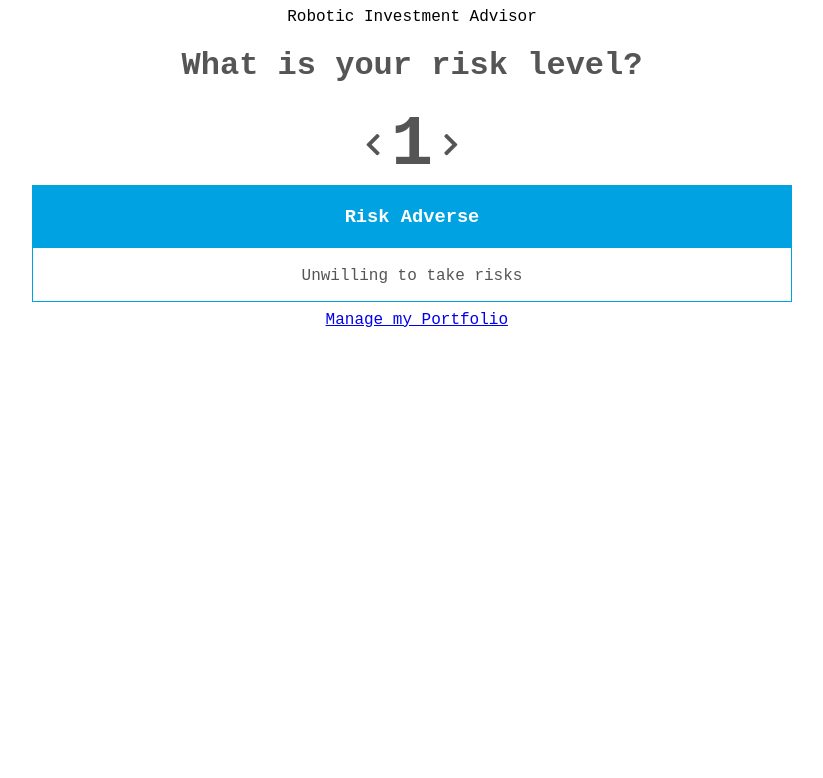
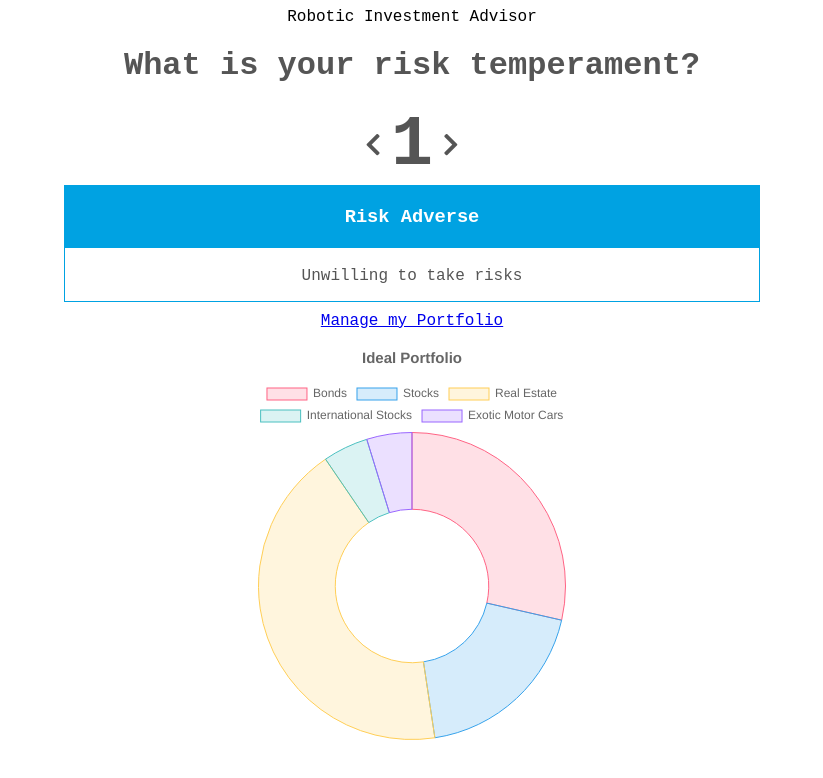
Before and after one commit to karenhlai/InvestorBot, a React (Create React App) app: page / in a window 1280 px wide. Shown: the top 778 px of the page, without its empty margins (228-1051 px from the left). Built offline with nearby package versions, Linux system fonts and the light colour scheme.

Commit message:
Style chart

```diff
--- a/public/assets/stylesheets/portfolios.css
+++ b/public/assets/stylesheets/portfolios.css
@@ -1,10 +1,6 @@
 html {
   background-color: #fff;
   font-family: "Courier New", Courier, monospace;
-}
-
-body {
-  /* width: 100%; */
 }
 
 header {
@@ -42,10 +38,14 @@ h1, h2, h3, p {
   padding: 10px;
 }
 
+.portfolio-profile-container {
+  width: 55%;
+  align-self: center;
+  align-content: center;
+}
+
 .portfolio-profile {
   border: 1px solid #00a2e2;
-  width: 60%;
-  align-self: center;
 }
 
 .portfolio-profile h3 {
@@ -55,11 +55,11 @@ h1, h2, h3, p {
   margin-top: 0;
 }
 
-.portfolio-profile a {
-  position: absolute;
-  width: 60%;
-  text-align: center;
-  padding-top: 10px;
+.portfolio-profile-container a {
+  /* width: 60%; */
+  padding: 10px 0px 10px 0px;
+  display: flex;
+  justify-content: center;
 }
 
 .form-container {
@@ -67,20 +67,23 @@ h1, h2, h3, p {
   padding: 10px;
 }
 
-
 .form-container input:last-child {
   display: block;
   margin: 10px auto 0 auto;
   background-color: #00a2e2;
-  padding: 10px 20px 10px 20px;
+  padding: 15px 60px 15px 60px;
   border-radius: 5px;
   font-family: "Courier New", Courier, monospace;
-  font-size: 15px;
+  font-size: 17px;
   font-weight: bold;
   color: #fff;
-
 }
 
+.chart-size {
+  width: 400px;
+  height: 400px;
+  margin: 0 auto;
+}
 .form-input {
   width: 20%;
 }
--- a/src/App.js
+++ b/src/App.js
@@ -1,5 +1,5 @@
 import React from 'react';
-import { Route, Redirect, Switch, Link } from 'react-router-dom';
+import { Route, Switch } from 'react-router-dom';
 import PortfoliosList from './components/portfolios/portfolios_list';
 import Transactions from './components/manage/transactions';
 
--- a/src/components/manage/transactions.jsx
+++ b/src/components/manage/transactions.jsx
@@ -53,6 +53,11 @@ class Transactions extends React.Component {
         animation: {
           animateScale: true
         },
+        title: {
+          display: true,
+          text: 'Your Ideal Portfolio',
+          fontSize: 15,
+        }
       }
     });
     return (
@@ -75,10 +80,41 @@ class Transactions extends React.Component {
   }
 
   calculateTransactions = () => {
-    const categories = Object.keys(this.state);
-    const inputVals = Object.values(this.state);
-    const desiredPercentages = this.props.portfolio.financial_distribution;
-    debugger
+    const div = document.getElementById("calculate-transactions");
+    let thatState = this.state;
+    const categories = Object.keys(thatState);
+    const inputVals = Object.values(thatState);
+    // const idealPercentages = this.props.portfolio.financial_distribution;
+    // debugger
+
+    const sum = inputVals.reduce((acc, curr) => curr + acc);
+    const avg = sum / inputVals.length;
+
+    const sortedCat = categories.sort((cat1, cat2) => thatState[cat1] - thatState[cat2]);
+
+    const sortedInputVals = sortedCat.map(cat => thatState[cat] - avg);
+
+    let i = 0;
+    let j = sortedInputVals.length - 1;
+    let transaction;
+
+    while (i < j) {
+      transaction = Math.min(-(sortedInputVals[i]), sortedInputVals[j]);
+      sortedInputVals[i] += transaction;
+      sortedInputVals[j] += transaction;
+
+      if (sortedInputVals[i] === 0) i++;
+      if (sortedInputVals[j] === 0) j--;
+
+      let p = document.createElement("p");
+      if (transaction > 0) {
+        p.innerText = (`Transfer $${transaction} from ${sortedCat[j]} to ${sortedCat[i]} `);
+        div.appendChild(p);
+      } else {
+        p.innerText = ("No transfers necessary");
+        div.appendChild(p);
+      }
+    }
   }
 
   render() {
@@ -86,13 +122,17 @@ class Transactions extends React.Component {
     return (
       <div>
         <h1>Manage My Finances</h1>
+        <div className="chart-size">
         <canvas id="myChart" width="400" height="400"></canvas>
-
+        </div>
+        <h3>Enter your funds to acheive the ideal portfolio:</h3>
         <TransactionsForm
           categories={categories}
           handleFormSubmit={this.handleFormSubmit}
         />
 
+
+        <div id="calculate-transactions"></div>
       </div>
     )
   }
--- a/src/components/manage/transactions_form.jsx
+++ b/src/components/manage/transactions_form.jsx
@@ -40,6 +40,6 @@ export const TransactionsForm = ({ categories, handleFormSubmit }) => (
         variant="outlined"
       />
     {/* </ThemeProvider> */}
-    <input type="submit" value="Submit"></input>
+    <input type="submit" value="Rebalance"></input>
   </form>
 );
--- a/src/components/portfolios/portfolios_list.jsx
+++ b/src/components/portfolios/portfolios_list.jsx
@@ -10,53 +10,66 @@ class PortfoliosList extends React.Component {
 
     this.state = {
       number: 1,
-      dataset: [30, 20, 45, 5, 5],
+      // dataset: [30, 20, 45, 5, 5],
+      chart: null
     }
+
+    this.data = [];
   }
 
   componentDidMount() {
     this.props.fetchPortfolios();
+    this.createChart();
     this.getPortfolio(0);
-    // this.createChart();
   }
 
 
   incrementNumber = (e) => {
     e.preventDefault();
+    let incNum = this.state.number;
 
     if (this.state.number < 10) {
       this.setState({
-        number: this.state.number += 1
+        number: incNum += 1
       });
-      this.getPortfolio(this.state.number-1)
+      this.getPortfolio(incNum);
+      // debugger
+      this.removeData(this.state.chart);
+      this.addData(this.state.chart, this.data);
     }
   }
 
   decrementNumber = (e) => {
     e.preventDefault();
+    let decNum = this.state.number;
 
     if (this.state.number > 1) {
       this.setState({
-        number: this.state.number -= 1
+        number: decNum -= 1
       });
-      this.getPortfolio(this.state.number-1)
+      this.getPortfolio(decNum);
+      // debugger
+      this.removeData(this.state.chart);
+      this.addData(this.state.chart, this.data);
     }
   }
 
   getPortfolio = (id) => {
+    let portfolioId = this.state.number - 1; //decr. by 1 b/c idx's start at 0;
     switch (this.props.portfolios) {
       case null:
         return;
-      case false:
-        return <div>FALSE!</div>;
       default:
-        const displayPortfolio = this.props.portfolios[this.state.number-1];
-        // const fDistribution = displayPortfolio.financial_distribution;
-        const myPortfolioUrl = `/manage/${displayPortfolio.portfolio_id}`;
+      const displayPortfolio = this.props.portfolios[portfolioId];
+
+        this.data = displayPortfolio.financial_distribution;
+        const myPortfolioUrl = `/manage/${portfolioId}`;
         return (
-          <div className="portfolio-profile">
-            <h3>{displayPortfolio.portfolio_category}</h3>
-            <p>{displayPortfolio.portfolio_description}</p>
+          <div className="portfolio-profile-container">
+            <div className="portfolio-profile">
+              <h3>{displayPortfolio.portfolio_category}</h3>
+              <p>{displayPortfolio.portfolio_description}</p>
+            </div>
             <Link to={myPortfolioUrl}>Manage my Portfolio</Link>
           </div>
         )
@@ -64,7 +77,7 @@ class PortfoliosList extends React.Component {
   }
 
 
-  createChart() {
+  createChart = () => {
     const ctx = document.getElementById('myChart');
     const myChart = new Chart(ctx, {
       type: 'doughnut',
@@ -96,34 +109,39 @@ class PortfoliosList extends React.Component {
         animation: {
           animateScale: true
         },
+        title: {
+          display: true,
+          text: 'Ideal Portfolio',
+          fontSize: 15,
+        }
       }
     });
-    return (
-      myChart
-    );
+
+    this.setState({ chart: myChart });
   };
 
-  // removeData = (chart) => {
-  //   // chart.data.labels.pop();
-  //   chart.data.datasets.forEach((dataset) => {
-  //     dataset.data.pop();
-  //   });
-  //   chart.update();
-  // }
+  removeData = (chart) => {
+    // debugger
+    chart.config.data.datasets[0].data = [];
+    // .forEach((dataset) => {
+    //   dataset.data = [];
+    // });
+    chart.update();
+  }
 
-  // addData = (chart, label, data) => {
-  //   // chart.data.labels.push(label); use if labels are dynamic
-  //   chart.data.datasets.forEach((dataset) => {
-  //     dataset.data.push(data);
-  //   });
-  //   chart.update();
-  // }
+  addData = (chart, data) => {
+    chart.config.data.datasets[0].data = data;
+    // .forEach((dataset) => {
+    //   dataset.data.push(data);
+    // });
+    chart.update();
+  }
 
   render() {
 
     return (
       <div className="portfolio-container">
-        <h1>What is your risk level?</h1>
+        <h1>What is your risk temperament?</h1>
 
         <div className="portfolio-selector">
           <i className="fas fa-chevron-left" onClick={this.decrementNumber}></i>
@@ -135,9 +153,9 @@ class PortfoliosList extends React.Component {
         {/* portfolio profile */}
         {this.getPortfolio()}
 
-
+        <div className="chart-size">
         <canvas id="myChart" width="400" height="400"></canvas>
-
+        </div>
       </div>
     )
   }
--- a/src/data/portfolios.js
+++ b/src/data/portfolios.js
@@ -1,70 +1,60 @@
 const portfolios = [
   {
-    "id": 0,
-    "portfolio_id": 1,
+    "id": 1,
     "portfolio_category": "Risk Adverse",
     "portfolio_description": "Unwilling to take risks",
     "financial_distribution": [30, 20, 45, 5, 5]
   },
   {
-    "id": 1,
-    "portfolio_id": 2,
+    "id": 2,
     "portfolio_category": "Risk Adverse",
     "portfolio_description": "Unlikely to take risks",
     "financial_distribution": [30, 10, 50, 15, 5]
   },
   {
-    "id": 2,
-    "portfolio_id": 3,
+    "id": 3,
     "portfolio_category": "Risk Adverse",
     "portfolio_description": "Somewhat likely to take risks",
     "financial_distribution": [30, 20, 30, 10, 10]
   },
   {
-    "id": 3,
-    "portfolio_id": 4,
+    "id": 4,
     "portfolio_category": "Risk Adverse/Neutral",
     "portfolio_description": "Will take risks if necessary",
     "financial_distribution": [20, 20, 25, 20, 15]
   },
   {
-    "id": 4,
-    "portfolio_id": 5,
+    "id": 5,
     "portfolio_category": "Risk Neutral",
     "portfolio_description": "Will take risks with certainty",
     "financial_distribution": [20, 20, 20, 20, 20]
   },
   {
-    "id": 5,
-    "portfolio_id": 6,
+    "id": 6,
     "portfolio_category": "Risk Neutral",
     "portfolio_description": "Will take risks with caution",
     "financial_distribution": [10, 15, 25, 30, 20]
   },
   {
-    "id": 6,
-    "portfolio_id": 7,
+    "id": 7,
     "portfolio_category": "Risk Seeking",
     "portfolio_description": "Somewhat likely to take risks",
     "financial_distribution": [10, 20, 10, 25, 35]
   },
   {
-    "id": 7,
-    "portfolio_id": 8,
+    "id": 8,
     "portfolio_category": "Risk Seeking",
     "portfolio_description": "More oftentimes will take risks",
     "financial_distribution": [5, 20, 5, 40, 30]
   },
   {
-    "id": 8,
-    "portfolio_id": 9,
+    "id": 9,
     "portfolio_category": "Risk Seeking",
     "portfolio_description": "Mostly willing to take risks",
     "financial_distribution": [5, 5, 30, 25, 35]
   },
   {
-    "id": 9,
-    "portfolio_id": 10,
+    "id": 10,
     "portfolio_category": "Risk Seeking",
     "portfolio_description": "Highly willing to take risks",
     "financial_distribution": [5, 30, 5, 30, 30]
```
